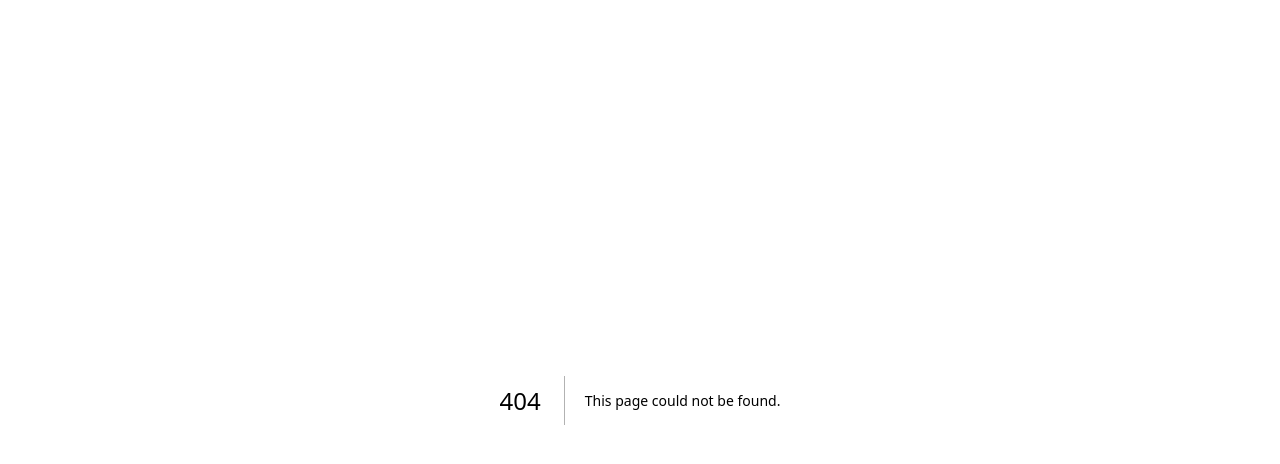
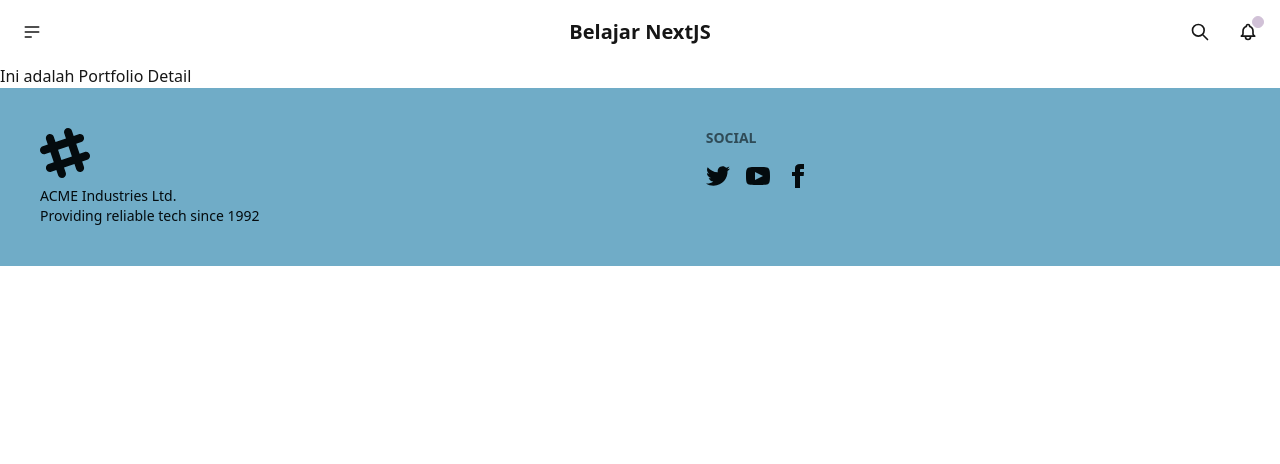
Before and after one commit to daffakbar/nextjs-scode, a Next.js app: page /portfolio/detail in a window 1280 px wide. Before the commit this address had no page. Shown: the top 464 px of the page. Built offline with nearby package versions, Linux system fonts and the light colour scheme.

Commit message:
tugas hari ke-7

```diff
--- a/components/menu/index.js
+++ b/components/menu/index.js
@@ -1,4 +1,5 @@
 import React from "react";
+import Link from "next/link";
 
 const Menu = () => {
   return (
@@ -31,13 +32,13 @@ const Menu = () => {
               className="menu menu-sm dropdown-content mt-3 z-[1] p-2 shadow bg-base-100 rounded-box w-52"
             >
               <li>
-                <a>Homepage</a>
+                <Link href={"/"}>Homepage</Link>
               </li>
               <li>
-                <a>Portfolio</a>
+                <Link href={"/portfolio"}>Portfolio</Link>
               </li>
               <li>
-                <a>About</a>
+                <Link href={"/about"}>About</Link>
               </li>
             </ul>
           </div>
--- /dev/null
+++ b/pages/portfolio/detail.js
@@ -0,0 +1,13 @@
+import Layout from "@/layouts/index";
+
+export default function Portfolio() {
+  return (
+    <Layout
+      metaTitle="Portfolio"
+      metaDescription="ini adalah halaman Portfolio Detail Page"
+      metaKeyword="Portfolio, Belajar Next"
+    >
+      <h1>Ini adalah Portfolio Detail</h1>
+    </Layout>
+  );
+}
```
Also changed, not shown: pages/portfolio/index.js (renamed from pages/portfolio.js).
